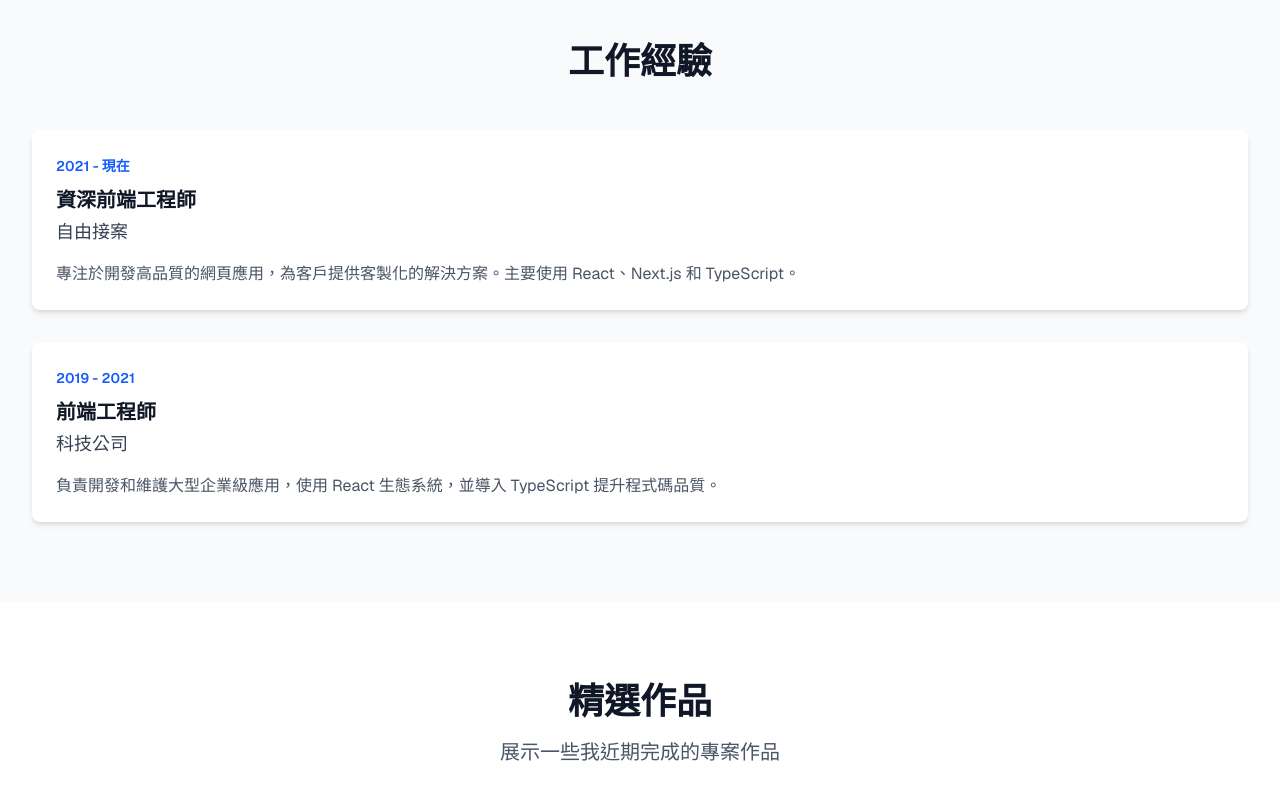
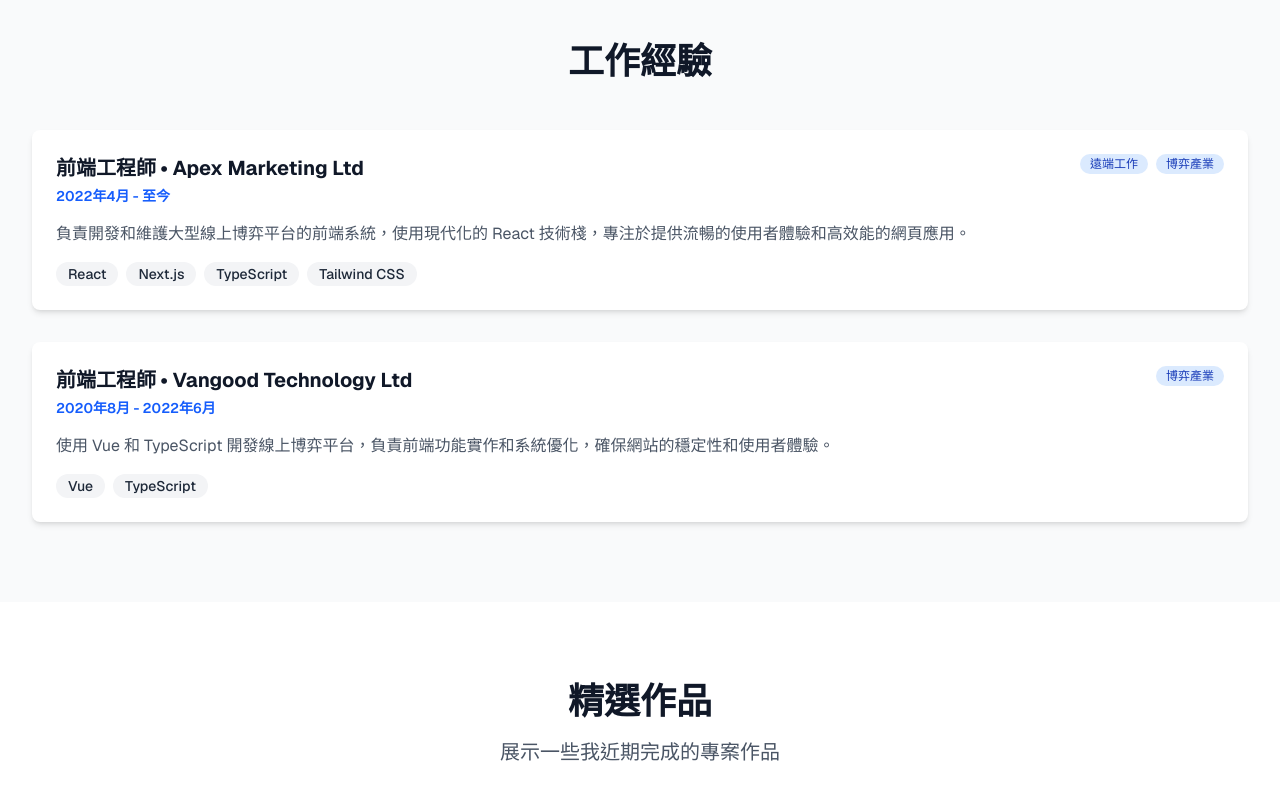
Before and after one commit to throuz/xuruisheng-freelance, a Next.js app: page / in a window 1280 px wide. Shown: the part 1374-2174 px from the top of the page. Built offline with nearby package versions, Linux system fonts and the light colour scheme.

Commit message:
update experiences

```diff
--- a/app/sections/Experience.tsx
+++ b/app/sections/Experience.tsx
@@ -1,18 +1,22 @@
 export default function Experience() {
   const experiences = [
     {
-      period: "2021 - 現在",
-      title: "資深前端工程師",
-      company: "自由接案",
+      period: "2022年4月 - 至今",
+      title: "前端工程師",
+      company: "Apex Marketing Ltd",
+      tags: ["遠端工作", "博弈產業"],
+      skills: ["React", "Next.js", "TypeScript", "Tailwind CSS"],
       description:
-        "專注於開發高品質的網頁應用，為客戶提供客製化的解決方案。主要使用 React、Next.js 和 TypeScript。",
+        "負責開發和維護大型線上博弈平台的前端系統，使用現代化的 React 技術棧，專注於提供流暢的使用者體驗和高效能的網頁應用。",
     },
     {
-      period: "2019 - 2021",
+      period: "2020年8月 - 2022年6月",
       title: "前端工程師",
-      company: "科技公司",
+      company: "Vangood Technology Ltd",
+      tags: ["博弈產業"],
+      skills: ["Vue", "TypeScript"],
       description:
-        "負責開發和維護大型企業級應用，使用 React 生態系統，並導入 TypeScript 提升程式碼品質。",
+        "使用 Vue 和 TypeScript 開發線上博弈平台，負責前端功能實作和系統優化，確保網站的穩定性和使用者體驗。",
     },
   ];
 
@@ -28,14 +32,37 @@ export default function Experience() {
               key={index}
               className="relative bg-white p-6 rounded-lg shadow-md hover:shadow-lg transition-shadow duration-300"
             >
-              <span className="text-sm font-semibold text-blue-600">
-                {exp.period}
-              </span>
-              <h3 className="mt-2 text-xl font-bold text-gray-900">
-                {exp.title}
-              </h3>
-              <p className="mt-1 text-lg text-gray-700">{exp.company}</p>
+              <div className="flex flex-wrap justify-between items-start gap-4">
+                <div>
+                  <h3 className="text-xl font-bold text-gray-900">
+                    {exp.title} • {exp.company}
+                  </h3>
+                  <p className="mt-1 text-sm font-semibold text-blue-600">
+                    {exp.period}
+                  </p>
+                </div>
+                <div className="flex flex-wrap gap-2">
+                  {exp.tags.map((tag) => (
+                    <span
+                      key={tag}
+                      className="inline-flex items-center px-2.5 py-0.5 rounded-full text-xs font-medium bg-blue-100 text-blue-800"
+                    >
+                      {tag}
+                    </span>
+                  ))}
+                </div>
+              </div>
               <p className="mt-4 text-gray-600">{exp.description}</p>
+              <div className="mt-4 flex flex-wrap gap-2">
+                {exp.skills.map((skill) => (
+                  <span
+                    key={skill}
+                    className="inline-flex items-center px-3 py-0.5 rounded-full text-sm font-medium bg-gray-100 text-gray-800"
+                  >
+                    {skill}
+                  </span>
+                ))}
+              </div>
             </div>
           ))}
         </div>
```
